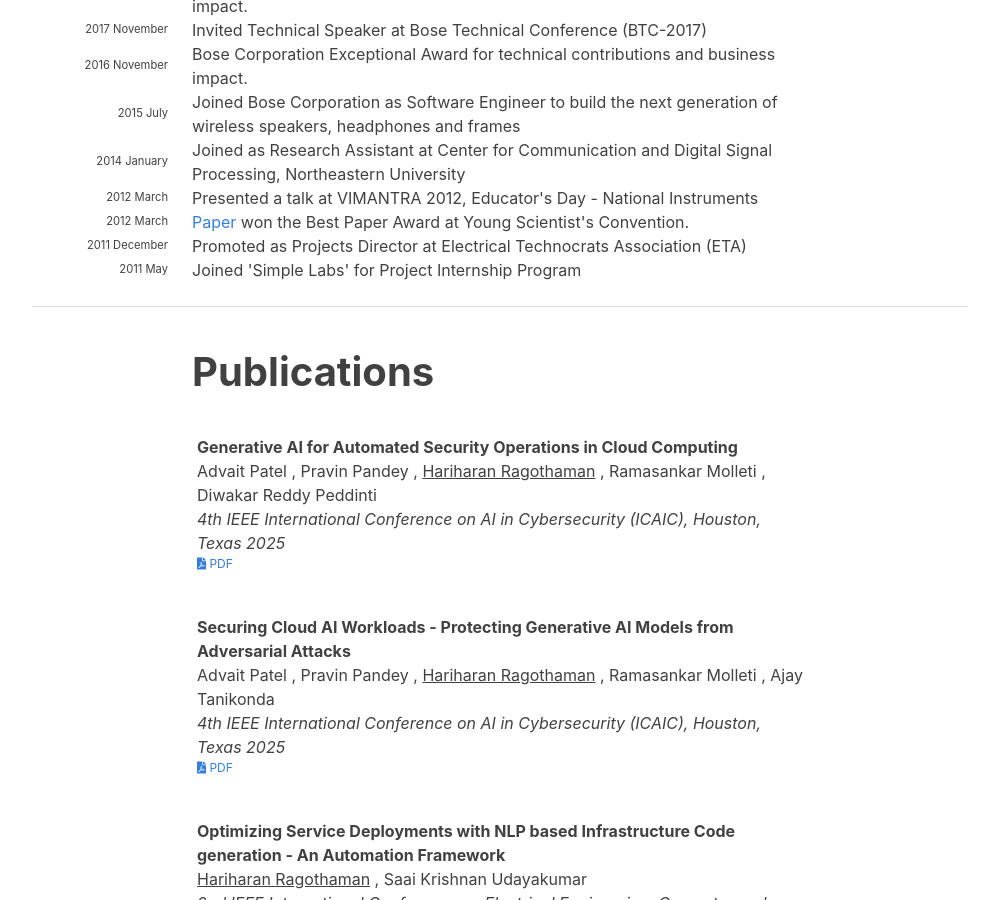
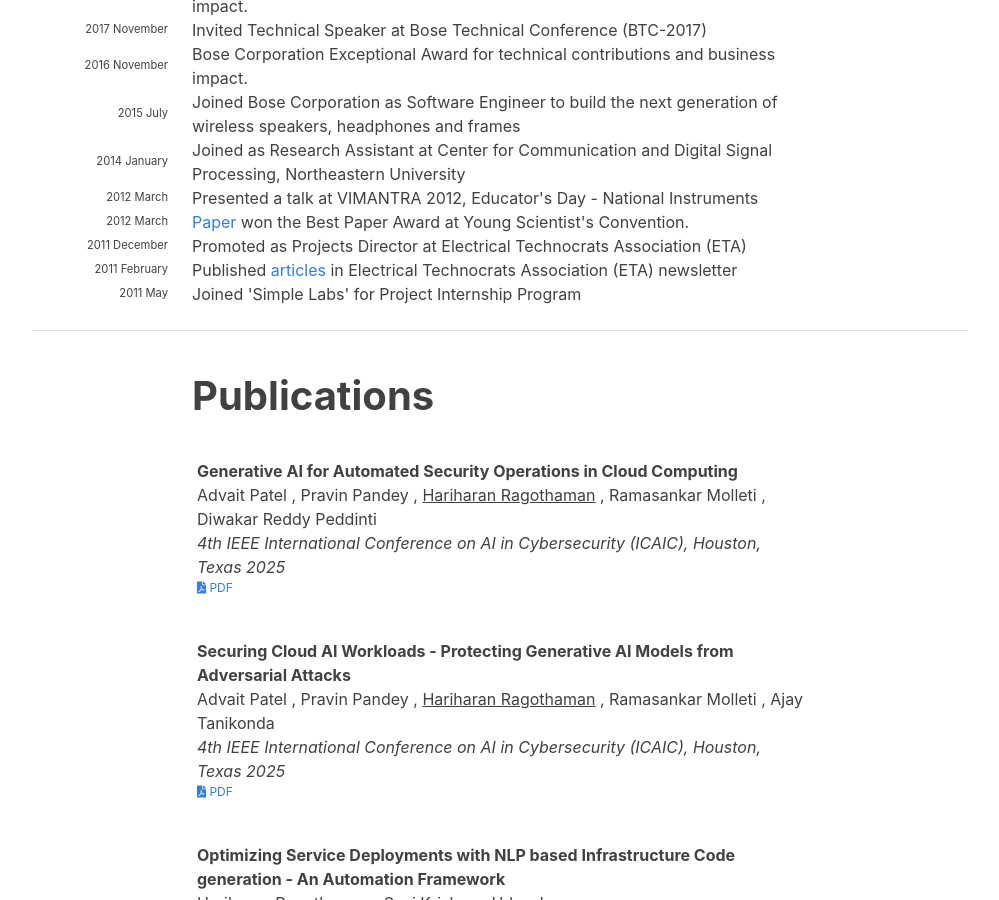
Before and after one commit to hariharanragothaman/hariharanragothaman.github.io, a Jekyll site: the page built from index.md, in a window 1280 px wide and 900 px high, scrolled down 1420 px. Shown: the whole window, without its empty margins (140-1139 px from the left). Built offline with Jekyll 4.4.1, drawn with Linux system fonts in a browser that asks for light colours; nearby versions of some CDN libraries; some web fonts are replaced.

Commit message:
Polishes and Updates

```diff
--- a/_data/news.yaml
+++ b/_data/news.yaml
@@ -95,5 +95,9 @@
   description: Promoted as Projects Director at Electrical Technocrats Association (ETA)
 
 - year: 2011
+  year-extra: February
+  description: Published <a href="https://drive.google.com/file/d/17yqqKqGs0Y1GxHfd7f48a2r3AFMklKTJ/view?usp=sharing">articles</a> in Electrical Technocrats Association (ETA) newsletter
+
+- year: 2011
   year-extra: May
   description: Joined 'Simple Labs' for Project Internship Program
```
